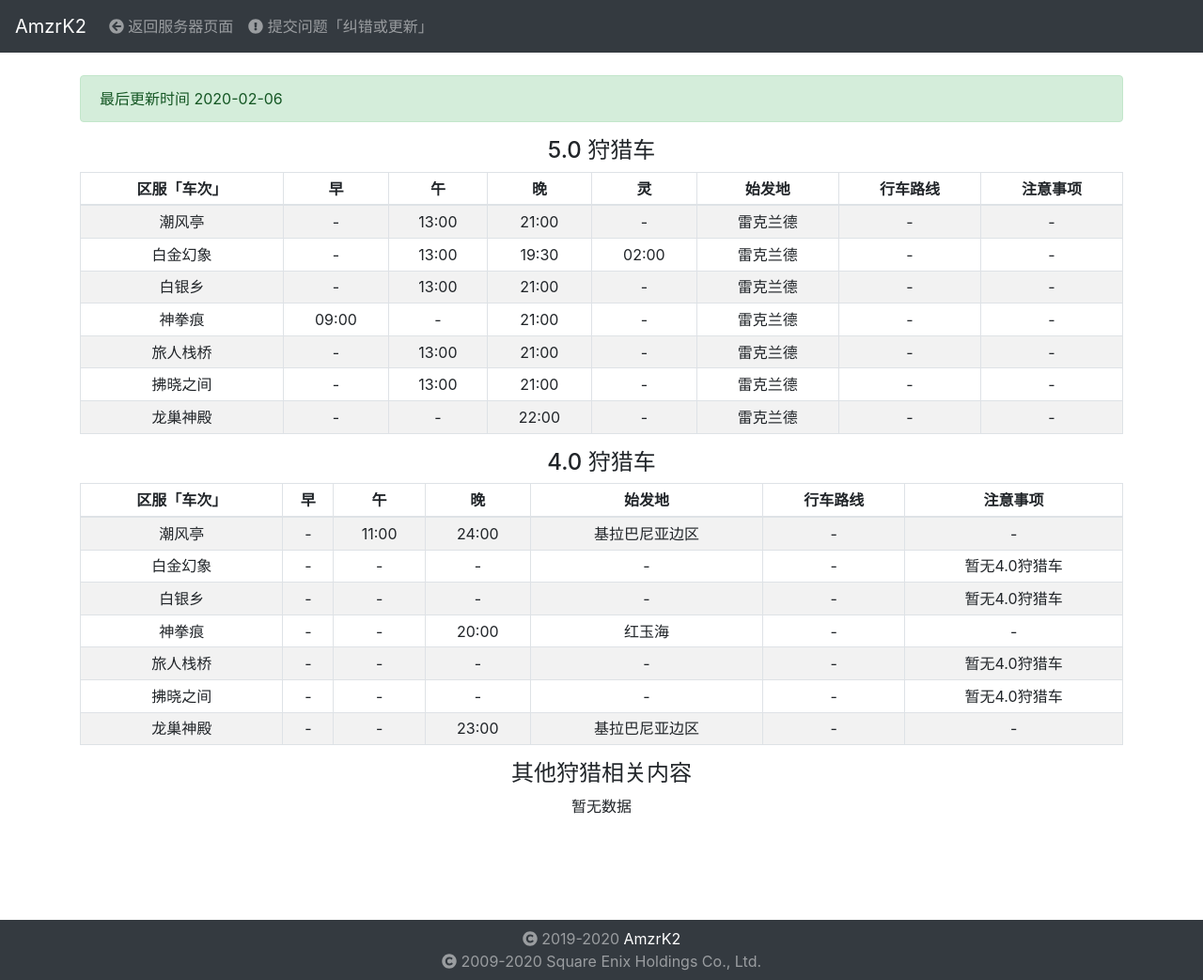
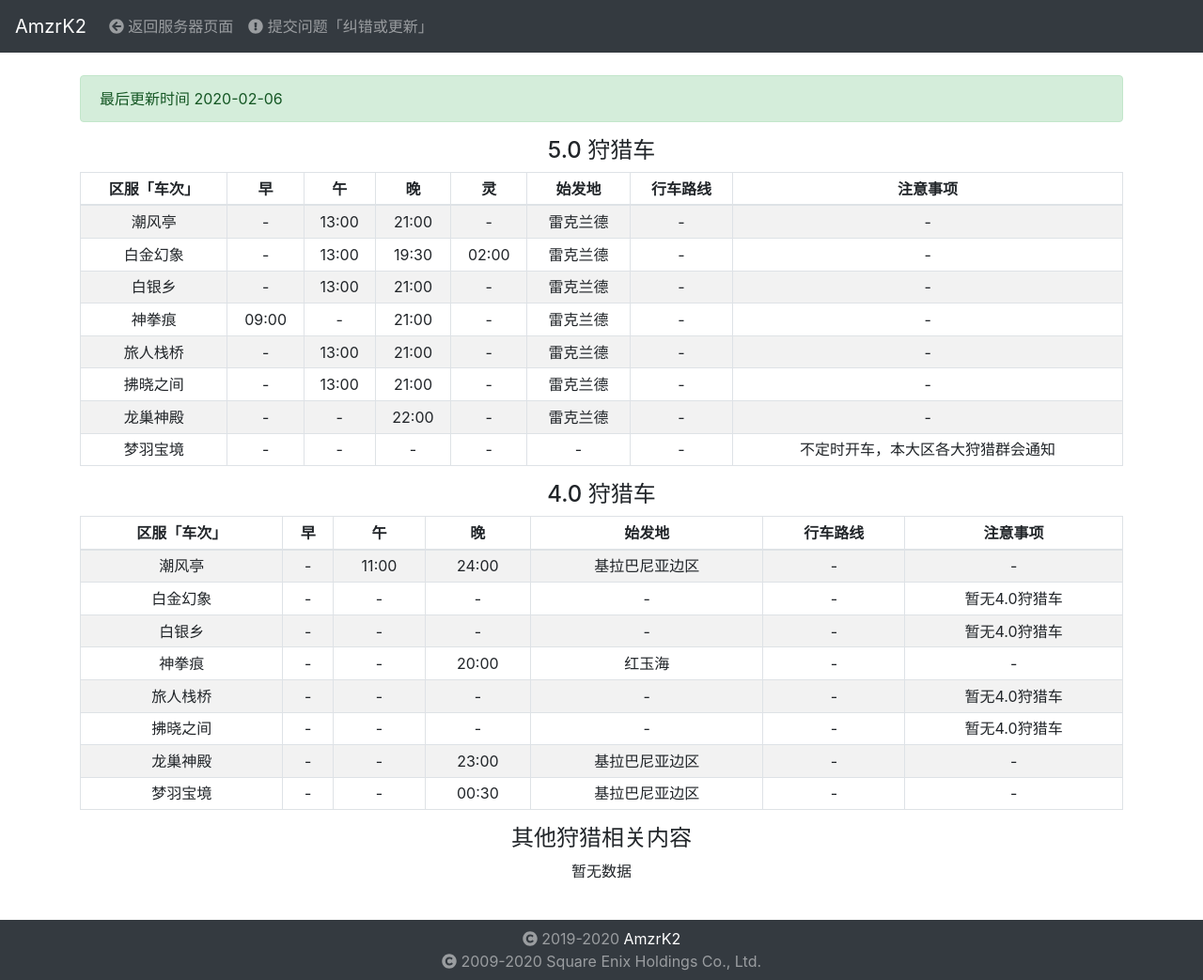
Before and after one commit to qq1137167425/amzrk2.github.io, a Jekyll site: the page built from ffxiv/moogle.md, in a window 1280 px wide and 1043 px high. Shown: the whole window at 94% size. Built offline with Jekyll 4.4.1, drawn with Linux system fonts in a browser that asks for light colours; nearby versions of some CDN libraries.

Commit message:
Update moogle.md

```diff
--- a/ffxiv/moogle.md
+++ b/ffxiv/moogle.md
@@ -10,15 +10,16 @@ layout: ffxiv_hunting
 
 #### 5.0 狩猎车
 
-| 区服「车次」 | 早    | 午    | 晚    | 灵    | 始发地   | 行车路线 | 注意事项 |
-|--------------|-------|-------|-------|-------|----------|----------|----------|
-| 潮风亭       | -     | 13:00 | 21:00 | -     | 雷克兰德 | -        | -        |
-| 白金幻象     | -     | 13:00 | 19:30 | 02:00 | 雷克兰德 | -        | -        |
-| 白银乡       | -     | 13:00 | 21:00 | -     | 雷克兰德 | -        | -        |
-| 神拳痕       | 09:00 | -     | 21:00 | -     | 雷克兰德 | -        | -        |
-| 旅人栈桥     | -     | 13:00 | 21:00 | -     | 雷克兰德 | -        | -        |
-| 拂晓之间     | -     | 13:00 | 21:00 | -     | 雷克兰德 | -        | -        |
-| 龙巢神殿     | -     | -     | 22:00 | -     | 雷克兰德 | -        | -        |
+| 区服「车次」 | 早    | 午    | 晚    | 灵    | 始发地   | 行车路线 | 注意事项                           |
+|--------------|-------|-------|-------|-------|----------|----------|------------------------------------|
+| 潮风亭       | -     | 13:00 | 21:00 | -     | 雷克兰德 | -        | -                                  |
+| 白金幻象     | -     | 13:00 | 19:30 | 02:00 | 雷克兰德 | -        | -                                  |
+| 白银乡       | -     | 13:00 | 21:00 | -     | 雷克兰德 | -        | -                                  |
+| 神拳痕       | 09:00 | -     | 21:00 | -     | 雷克兰德 | -        | -                                  |
+| 旅人栈桥     | -     | 13:00 | 21:00 | -     | 雷克兰德 | -        | -                                  |
+| 拂晓之间     | -     | 13:00 | 21:00 | -     | 雷克兰德 | -        | -                                  |
+| 龙巢神殿     | -     | -     | 22:00 | -     | 雷克兰德 | -        | -                                  |
+| 梦羽宝境     | -     | -     | -     | -     | -        | -        | 不定时开车，本大区各大狩猎群会通知 |
 {:class="table table-sm table-striped table-bordered table-responsive-xl"}
 
 #### 4.0 狩猎车
@@ -32,6 +33,7 @@ layout: ffxiv_hunting
 | 旅人栈桥     | -  | -     | -     | -              | -        | 暂无4.0狩猎车 |
 | 拂晓之间     | -  | -     | -     | -              | -        | 暂无4.0狩猎车 |
 | 龙巢神殿     | -  | -     | 23:00 | 基拉巴尼亚边区 | -        | -             |
+| 梦羽宝境     | -  | -     | 00:30 | 基拉巴尼亚边区 | -        | -             |
 {:class="table table-sm table-striped table-bordered table-responsive-xl"}
 
 #### 其他狩猎相关内容
```
